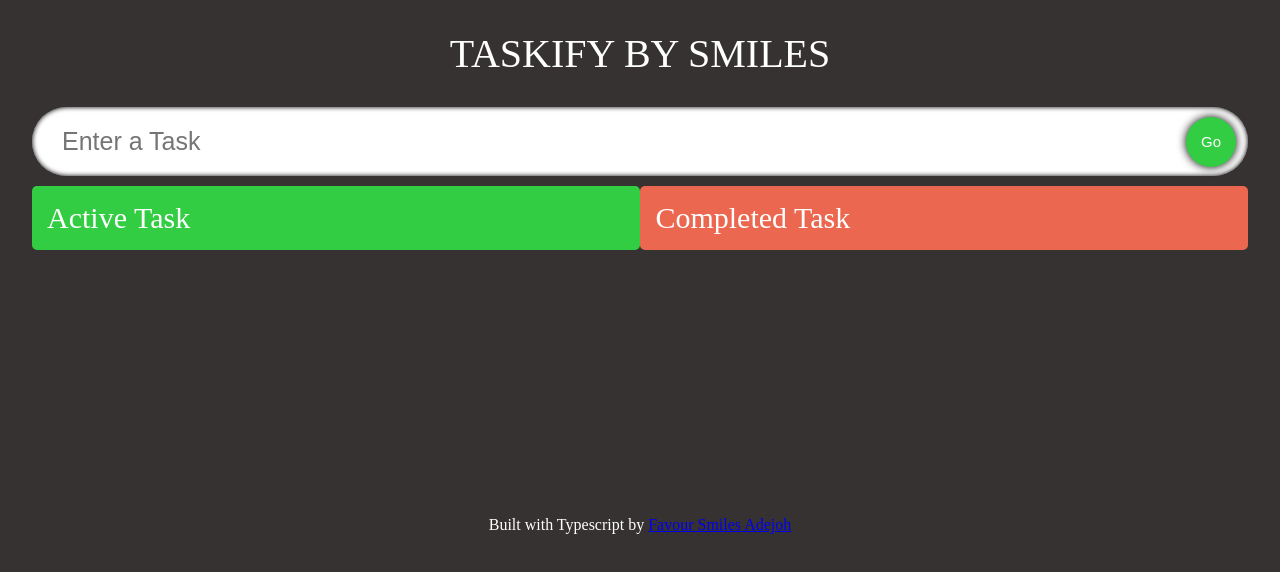
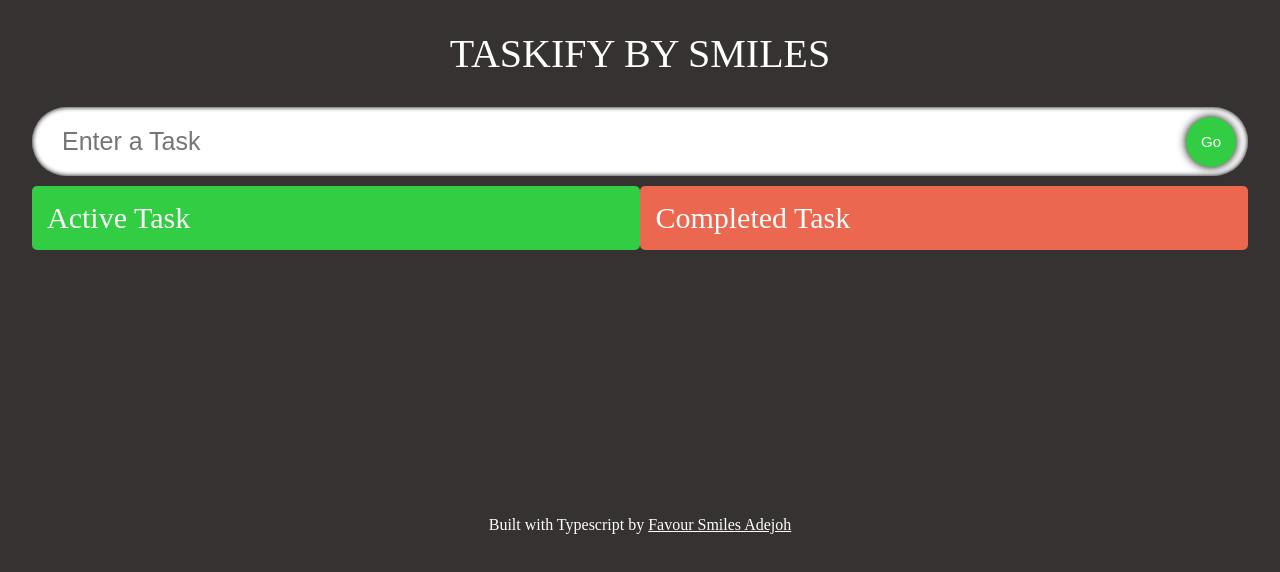
Before and after one commit to EmperorSmiles/Taskify-TypeScript, a React (Vite) app: page / in a window 1280 px wide. Shown: the top 572 px of the page. Built offline with nearby package versions, Linux system fonts and the light colour scheme; a web font is replaced by a local one.

Commit message:
Final Commit

```diff
--- a/src/components/style.css
+++ b/src/components/style.css
@@ -138,3 +138,7 @@
     color: white;
     margin: auto;
   }
+
+  .footer a {
+    color: white;
+  }
```
